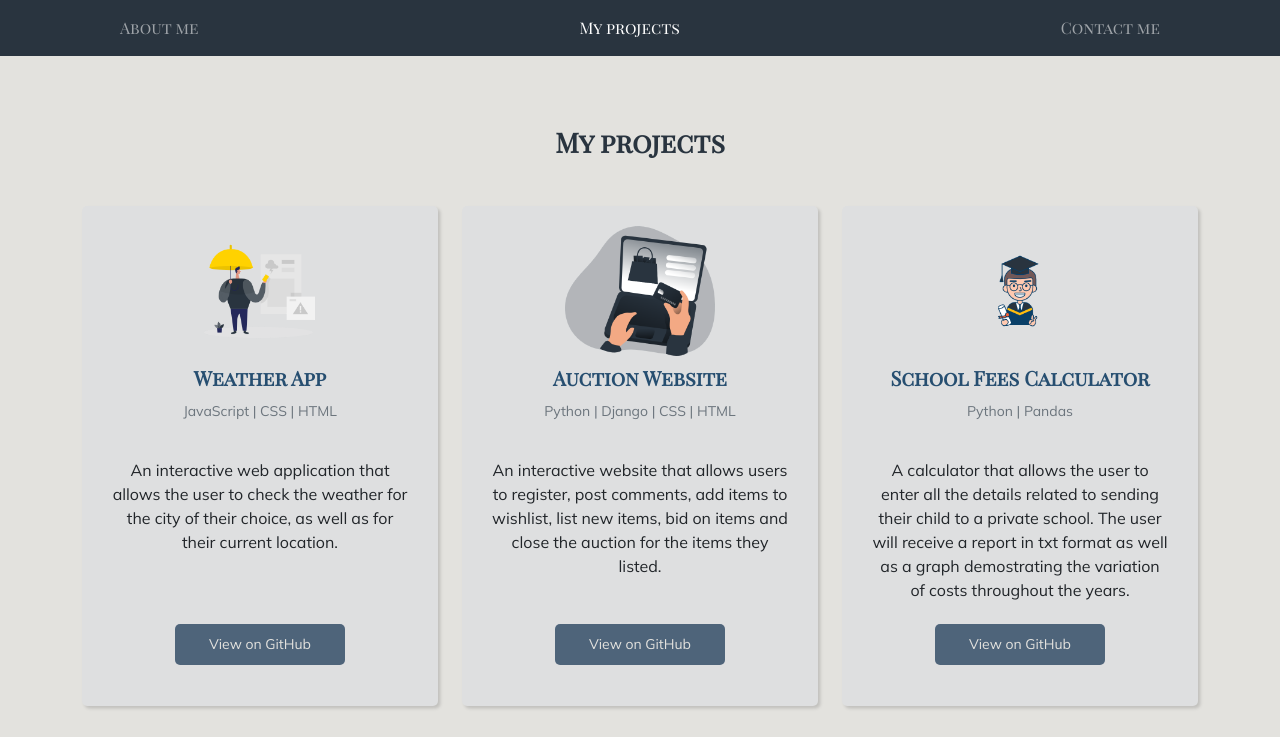
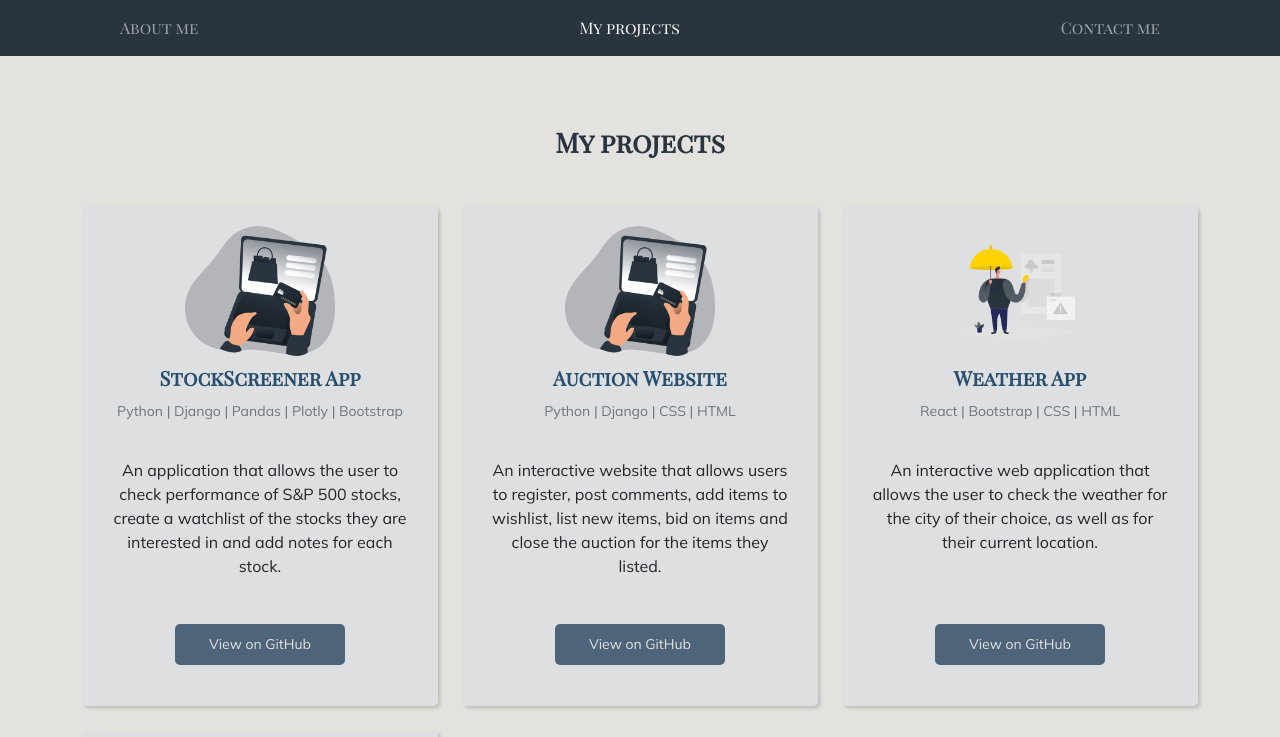
Before and after one commit to ahsamt/Portfolio, a plain HTML site: page projects.html in a window 1280 px wide. Shown: the top 737 px of the page. Drawn offline with nearby package versions, Linux system fonts and the light colour scheme.

Commit message:
projects page adjusted

```diff
--- a/projects.html
+++ b/projects.html
@@ -99,23 +99,29 @@
         <div class="col mb-4">
           <div class="project">
             <img
-              src="/media/weather.png"
+              src="/media/Auction.png"
               class="project-img"
-              alt="weather illustration"
+              alt="online shopping illustration"
             />
             <div class="project-body">
-              <h5 class="project-title">Weather App</h5>
+              <h5 class="project-title">StockScreener App</h5>
               <p class="project-text">
-                <small class="text-muted">JavaScript | CSS | HTML</small>
+                <small class="text-muted"
+                  >Python | Django | Pandas | Plotly | Bootstrap</small
+                >
               </p>
               <p class="project-description">
-                An interactive web application that allows the user to check the
-                weather for the city of their choice, as well as for their
-                current location.
+                An application that allows the user to check performance of S&P
+                500 stocks, create a watchlist of the stocks they are interested
+                in and add notes for each stock.
               </p>
             </div>
             <div class="project-buttons">
-              <a href="/projects.html" class="github-button">View on GitHub</a>
+              <a
+                href="https://github.com/ahsamt/StockScreener"
+                class="github-button"
+                >View on GitHub</a
+              >
             </div>
           </div>
         </div>
@@ -142,6 +148,34 @@
             </div>
           </div>
         </div>
+        <div class="col mb-4">
+          <div class="project">
+            <img
+              src="/media/weather.png"
+              class="project-img"
+              alt="weather illustration"
+            />
+            <div class="project-body">
+              <h5 class="project-title">Weather App</h5>
+              <p class="project-text">
+                <small class="text-muted">React | Bootstrap | CSS | HTML</small>
+              </p>
+              <p class="project-description">
+                An interactive web application that allows the user to check the
+                weather for the city of their choice, as well as for their
+                current location.
+              </p>
+            </div>
+            <div class="project-buttons">
+              <a
+                href="/https://github.com/ahsamt/Weather_App_React"
+                class="github-button"
+                >View on GitHub</a
+              >
+            </div>
+          </div>
+        </div>
+
         <div class="col mb-4">
           <div class="project">
             <img
```
Also changed, not shown: 1 other file.
